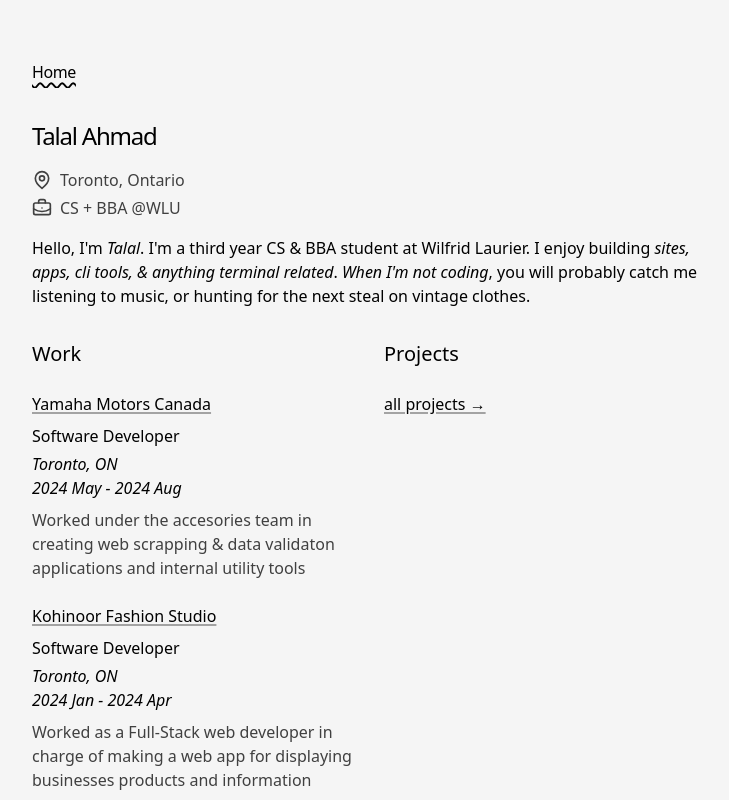
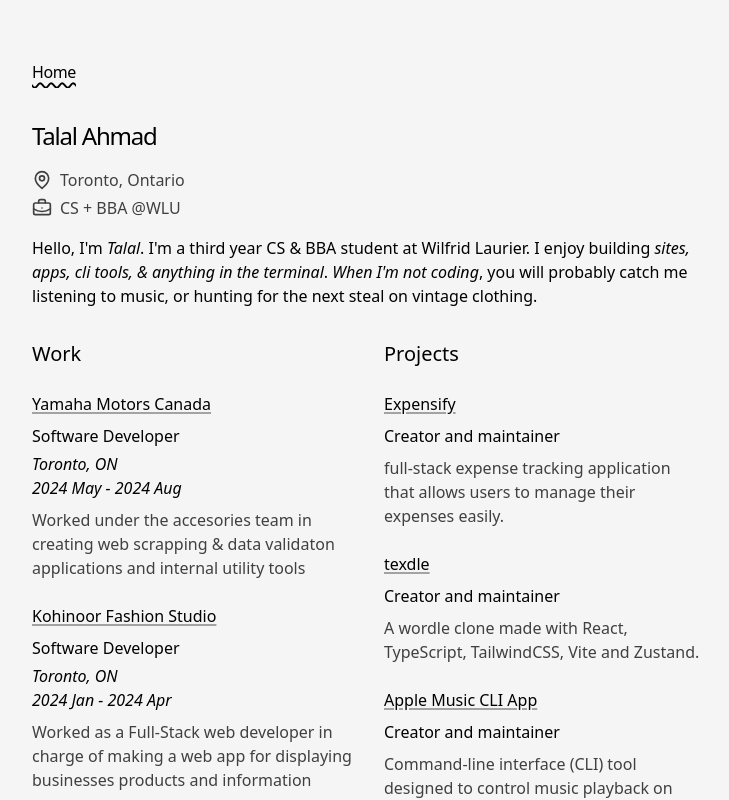
Before and after one commit to ta-02/talal-a.dev, a Next.js app: page / in a window 1280 px wide. Shown: the top 800 px of the page, without its empty margins (272-1001 px from the left). Built offline with nearby package versions, Linux system fonts and the light colour scheme.

Commit message:
Updated projects section

```diff
--- a/app/page.tsx
+++ b/app/page.tsx
@@ -162,16 +162,25 @@ export default function HomePage() {
 
   const projectItems = [
     {
-      name: "",
-      link: "",
-      position: "",
-      description: "",
+      name: "Expensify",
+      link: "https://github.com/ta-02/Expensify",
+      position: "Creator and maintainer",
+      description:
+        "full-stack expense tracking application that allows users to manage their expenses easily.",
     },
     {
-      name: "",
-      link: "",
-      position: "",
-      description: "",
+      name: "texdle",
+      link: "https://github.com/ta-02/texdle",
+      position: "Creator and maintainer",
+      description:
+        "A wordle clone made with React, TypeScript, TailwindCSS, Vite and Zustand.",
+    },
+    {
+      name: "Apple Music CLI App",
+      link: "https://github.com/ta-02/appleMusic-cli-player",
+      position: "Creator and maintainer",
+      description:
+        "Command-line interface (CLI) tool designed to control music playback on Apple Music.",
     },
     {
       name: "all projects →",
@@ -203,11 +212,11 @@ export default function HomePage() {
         Hello, I&apos;m <span className="italic">Talal</span>. I&apos;m a third
         year CS & BBA student at Wilfrid Laurier. I enjoy building{" "}
         <span className="italic">
-          sites, apps, cli tools, & anything terminal related
+          sites, apps, cli tools, & anything in the terminal
         </span>
         . <span className="italic">When I&apos;m not coding</span>, you will
         probably catch me listening to music, or hunting for the next steal on
-        vintage clothes.
+        vintage clothing.
       </p>
 
       <div className="my-8 grid grid-cols-1 gap-8 md:grid-cols-2">
```
